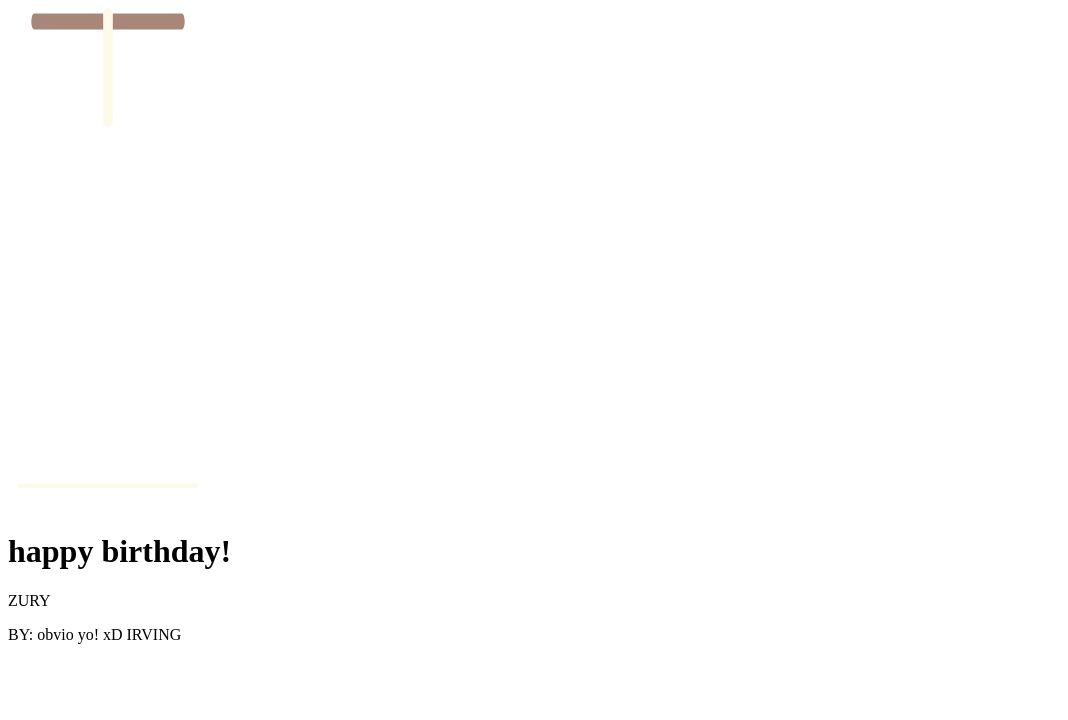
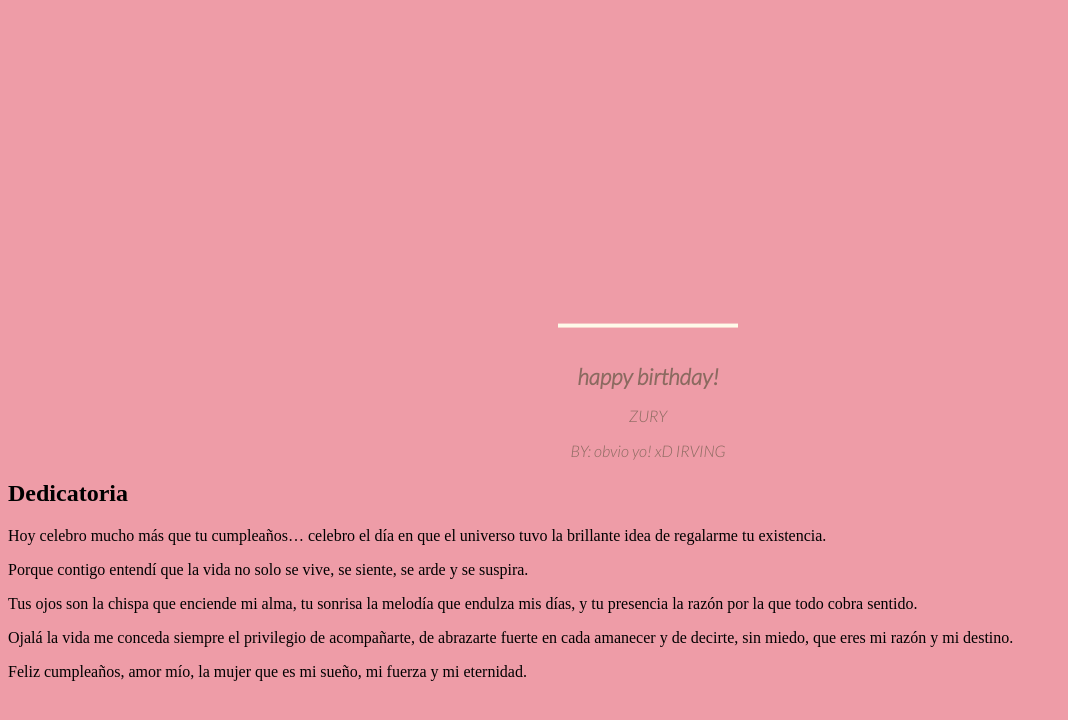
Before and after one commit to IrvingLB/felizcumplea-oszurybebe, a plain HTML site: page index.html in a window 1280 px wide. Shown: the whole page, without its empty margins (0-1068 px from the left). Drawn offline with Linux system fonts and the light colour scheme.

Commit message:
index.html

```diff
--- a/index.html
+++ b/index.html
@@ -1,11 +1,11 @@
 <!DOCTYPE html>
-<html lang="en">
+<html lang="es">
 
 <head>
     <meta charset="UTF-8">
     <meta name="viewport" content="width=device-width, initial-scale=1.0">
     <title>Feliz cumpleaños bebe!</title>
-    <link rel="stylesheet" href="birthday-cake.css">
+    <link rel="stylesheet" href="styles.css">
 </head>
 
 <body>
@@ -140,7 +140,8 @@
 	c0-3.118,2.165-5.669,4.812-5.669c2.648,0,4.812,2.551,4.812,5.669c0,3.247,0,9.743,0,12.991c0,5.428,0,16.283,0,21.711
 	c0,7.618,0,22.854,0,30.473c0,4.951,0,14.854,0,19.807C104.812,388.972,104.812,400.256,104.812,405.897z
                           ;
-                          M111.873,411.567c-3.119,0-9.226,0-11.874,0c-2.646,0-7.748,0-10.867,0c-7.086,0-12.698,0-18.292,0
+                          M111.873,411.567c-3.119,0-9.226,0-11.874,0c-2.646,0-7.748,0-10.867,0
+	c-7.086,0-12.698,0-18.292,0
 	c-6.592,0-12.871,7.371-19.166,3.008c-10.043-6.961-7.776-10.169,2.991-17.745c12.61-8.873,27.713,1.994,25.919-7.531
 	c-2.589-13.742,11.008-14.513,11.365-17.789c0.441-4.051,4.235-11.107,8.051-8.175c3.113,2.393,1.007,8.008,0,13.159
 	c-1.871,9.569,8.058,2.113,9.494,14.155c2.592,21.732,21.184-0.675,29.309,7.976c5.216,5.553,18.413,5.552,15.426,12.942
@@ -178,6 +179,15 @@
         <p>ZURY</p>
         <p>BY: obvio yo! xD IRVING</p>
     </div>
+
+    <section class="dedicatoria" aria-label="Dedicatoria">
+        <h2>Dedicatoria</h2>
+        <p>Hoy celebro mucho más que tu cumpleaños… celebro el día en que el universo tuvo la brillante idea de regalarme tu existencia.</p>
+        <p>Porque contigo entendí que la vida no solo se vive, se siente, se arde y se suspira.</p>
+        <p>Tus ojos son la chispa que enciende mi alma, tu sonrisa la melodía que endulza mis días, y tu presencia la razón por la que todo cobra sentido.</p>
+        <p>Ojalá la vida me conceda siempre el privilegio de acompañarte, de abrazarte fuerte en cada amanecer y de decirte, sin miedo, que eres mi razón y mi destino.</p>
+        <p>Feliz cumpleaños, amor mío, la mujer que es mi sueño, mi fuerza y mi eternidad.</p>
+    </section>
 </body>
 
 </html>
```
